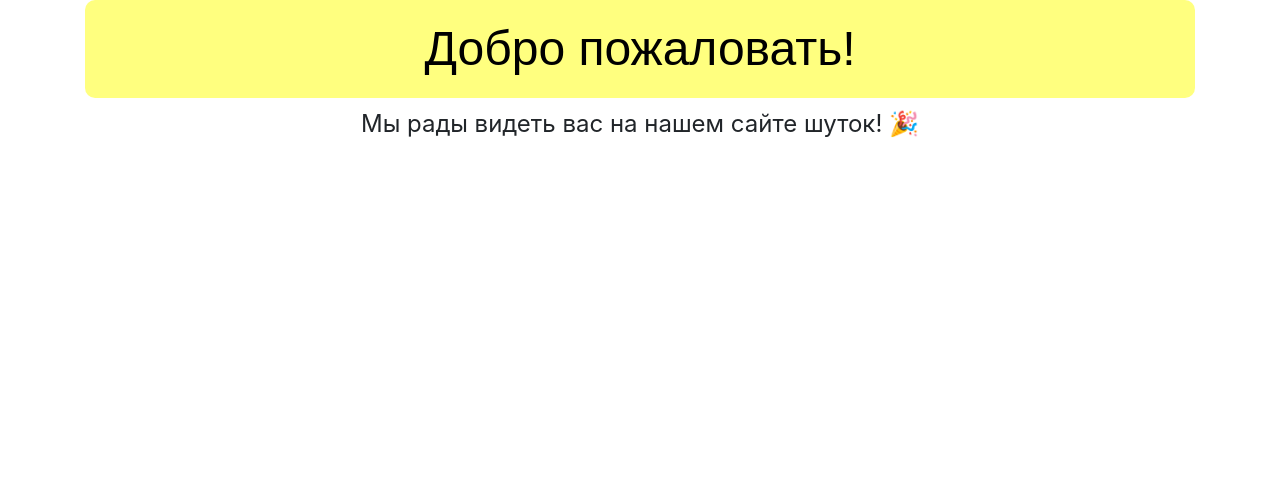
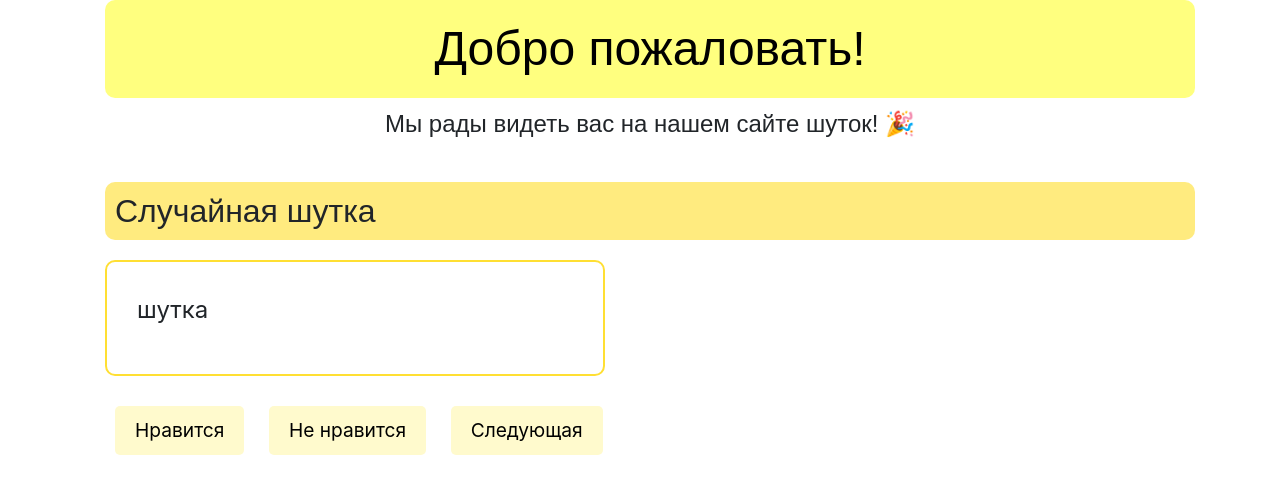
Before and after one commit to Exort322/April_project, a Flask app: page /welcome in a window 1280 px wide. Shown: the top 494 px of the page. Run offline with Flask 3, Linux system fonts and the light colour scheme; some libraries are stand-ins or nearby versions.

Commit message:
основная страница сайта

```diff
--- /dev/null
+++ b/front/static/css/style.css
@@ -0,0 +1,6 @@
+@font-face {
+    font-family: 'Lapsus Pro';
+    src: url('fonts/ofont.ru_Lapsus Pro.ttf') format('truetype'); /* Убедитесь, что путь правильный */
+    font-weight: normal;
+    font-style: normal;
+}
--- a/front/templates/base.html
+++ b/front/templates/base.html
@@ -4,6 +4,7 @@
     <meta charset="UTF-8">
     <meta name="viewport" content="width=device-width, initial-scale=1.0">
     <link rel="stylesheet" href="https://stackpath.bootstrapcdn.com/bootstrap/4.5.2/css/bootstrap.min.css">
+    <link rel="stylesheet" type="text/css" href="{{ url_for('static', filename='css/styles.css') }}">
     <title>Сайт шуток</title>
 </head>
 <body>
--- a/front/templates/index.html
+++ b/front/templates/index.html
@@ -1,8 +1,22 @@
 {% extends "base.html" %}
 
 {% block content %}
-<h1 style="background-color: rgba(255, 255, 0, 0.5); color: black; font-family: 'Arial', sans-serif; text-align: center; font-size: 3em; padding: 20px; border-radius: 10px;">
+<h1 style="background-color: rgba(255, 255, 0, 0.5); color: black; font-family: 'Lapsus Pro', sans-serif; text-align: center; font-size: 3em; padding: 20px; border-radius: 10px; margin-left: 20px;">
     Добро пожаловать!
 </h1>
-<p style="text-align: center; font-size: 1.5em;">Мы рады видеть вас на нашем сайте шуток! 🎉</p>
+<p style="text-align: center; font-size: 1.5em; margin-left: 20px; font-family: 'Lapsus Pro', sans-serif;">Мы рады видеть вас на нашем сайте шуток! 🎉</p>
+
+<div style="margin-top: 40px; margin-left: 20px;">
+    <h2 style="font-size: 2em; background-color: rgba(255, 215, 0, 0.5); padding: 10px; border-radius: 10px; font-family: 'Lapsus Pro', sans-serif;">
+        Случайная шутка
+    </h2>
+    <div style="font-size: 1.5em; border: 2px solid rgba(255, 215, 0, 0.8); padding: 30px; border-radius: 10px; margin: 20px 0; width: 80%; max-width: 500px;">
+        <p id="jokeDisplay">шутка</p>
+    </div>
+    <div>
+        <button style="background-color: #fffacd; border: none; padding: 10px 20px; font-size: 1.2em; margin: 10px; border-radius: 5px;">Нравится</button>
+        <button style="background-color: #fffacd; border: none; padding: 10px 20px; font-size: 1.2em; margin: 10px; border-radius: 5px;">Не нравится</button>
+        <button style="background-color: #fffacd; border: none; padding: 10px 20px; font-size: 1.2em; margin: 10px; border-radius: 5px;">Следующая</button>
+    </div>
+</div>
 {% endblock %}
```
Also changed, not shown: front/static/fonts/KristenITCCyrillic.ttf (added), front/static/fonts/PusiaBold.otf (added), front/static/fonts/ofont.ru_Lapsus Pro.ttf (added).
